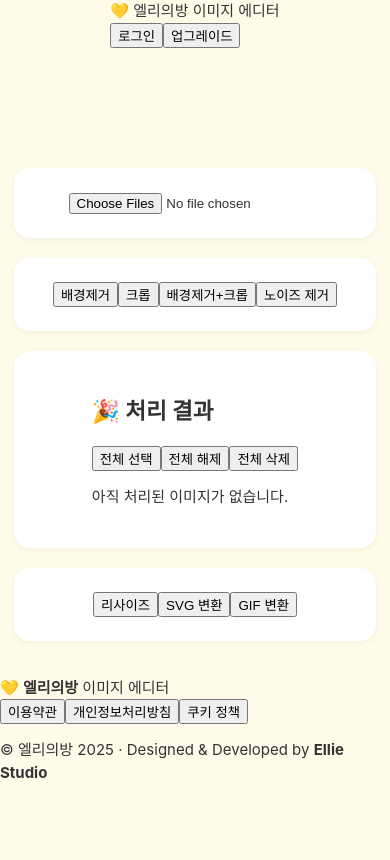
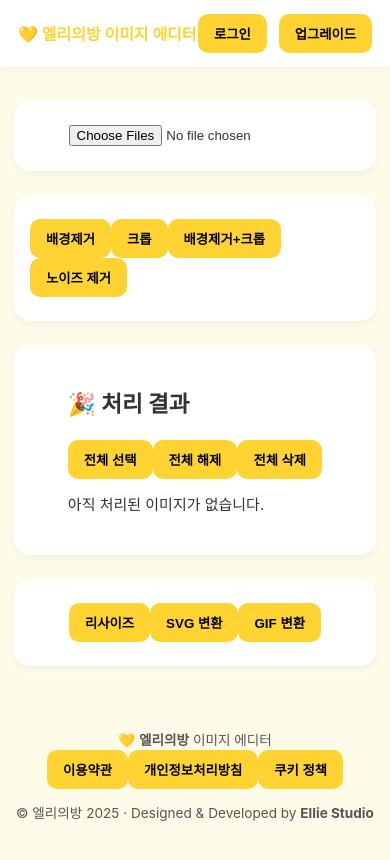
Before and after one commit to elliesbang/image-editor-elliesbang, a React (Vite) app: page / in a window 390 px wide. Shown: the top 860 px of the page. Built offline with nearby package versions, Linux system fonts and the light colour scheme; a web font is replaced by a local one.

Commit message:
Update App.css

```diff
--- a/src/App.css
+++ b/src/App.css
@@ -1,3 +1,4 @@
+/* 🌼 전체 레이아웃 */
 .app-layout {
   min-height: 100vh;
   background: #fffbe9;
@@ -8,65 +9,104 @@
   align-items: center;
 }
 
+/* 메인 본문 */
 .app-main {
   width: 100%;
-  max-width: 800px;
-  padding: 104px 20px 48px;
+  max-width: 900px;
+  padding: 120px 20px 64px;
   display: flex;
   flex-direction: column;
-  gap: 28px;
+  gap: 32px;
 }
 
+/* 공통 섹션 */
 .app-section {
   width: 100%;
   background: #ffffff;
   border-radius: 20px;
-  box-shadow: 0 2px 6px rgba(0, 0, 0, 0.05);
-  padding: 32px 28px;
+  box-shadow: 0 3px 8px rgba(0, 0, 0, 0.05);
+  padding: 36px 28px;
   display: flex;
   flex-direction: column;
   align-items: center;
+  gap: 20px;
 }
 
-@media (max-width: 600px) {
-  .app-main {
-    max-width: 100%;
-    padding: 120px 14px 36px;
-    gap: 20px;
-  }
-
-  .app-section {
-    padding: 24px 16px;
-    border-radius: 16px;
-  }
+/* 🌼 헤더 */
+.header {
+  width: 100%;
+  background: #fff;
+  box-shadow: 0 2px 8px rgba(0, 0, 0, 0.05);
+  padding: 16px 28px;
+  display: flex;
+  justify-content: space-between;
+  align-items: center;
+  position: fixed;
+  top: 0;
+  z-index: 50;
 }
 
-.thumbnail-grid {
+.header-left {
+  font-size: 1.2rem;
+  font-weight: 700;
+  color: #ffd331;
+}
+
+.header-right {
+  display: flex;
+  gap: 12px;
+}
+
+.header-button {
+  background: #ffd331;
+  border: none;
+  padding: 8px 14px;
+  border-radius: 8px;
+  font-weight: 600;
+  cursor: pointer;
+  transition: all 0.2s ease;
+}
+
+.header-button:hover {
+  background: #ffcc00;
+}
+
+/* 🌼 버튼 그룹 */
+.edit-buttons,
+.additional-buttons {
   display: grid;
-  grid-template-columns: repeat(auto-fit, minmax(8vw, 1fr));
-  gap: 4px;
+  grid-template-columns: repeat(auto-fit, minmax(120px, 1fr));
+  gap: 12px;
+  width: 100%;
   justify-items: center;
 }
 
-.thumbnail-grid .thumb,
-.thumb-image {
-  width: 100%;
-  aspect-ratio: 1 / 1;
-  object-fit: cover;
-  display: block;
-  border-radius: 8px;
-  transition: transform 0.2s ease;
+button {
+  padding: 10px 16px;
+  border-radius: 10px;
+  border: none;
+  background: #ffd331;
+  font-weight: 600;
+  cursor: pointer;
+  transition: 0.2s ease;
 }
 
-.thumbnail-grid .thumbnail.selected {
-  border-color: #ffd331;
-  box-shadow: 0 0 0 2px rgba(255, 211, 49, 0.3);
+button:hover {
+  background: #ffcc00;
+}
+
+/* 🌼 썸네일 */
+.thumbnail-grid {
+  display: grid;
+  grid-template-columns: repeat(5, 1fr);
+  gap: 6px;
+  justify-items: center;
 }
 
 .thumb-wrapper {
   position: relative;
   border: 2px solid transparent;
-  border-radius: 12px;
+  border-radius: 8px;
   overflow: hidden;
   cursor: pointer;
   transition: transform 0.2s ease, border-color 0.2s ease;
@@ -77,14 +117,55 @@
   transform: scale(1.02);
 }
 
-.thumbnail-grid .thumb.selected {
-  outline: 3px solid #ffd331;
-  outline-offset: -2px;
-  transform: scale(1.05);
+.thumb-image {
+  width: 100%;
+  aspect-ratio: 1/1;
+  object-fit: cover;
+  border-radius: 8px;
+  display: block;
 }
 
+/* 🌼 푸터 */
+footer {
+  margin-top: auto;
+  padding: 24px 0 40px;
+  text-align: center;
+  font-size: 0.85rem;
+  color: #555;
+}
+
+footer a {
+  color: #555;
+  text-decoration: none;
+  margin: 0 8px;
+}
+
+footer a:hover {
+  text-decoration: underline;
+}
+
+/* 🌼 반응형 */
 @media (max-width: 768px) {
-  .thumbnail-grid {
-    grid-template-columns: repeat(5, 1fr);
+  .app-main {
+    padding: 100px 14px 40px;
+    gap: 24px;
+  }
+
+  .app-section {
+    padding: 24px 16px;
+    border-radius: 16px;
+  }
+
+  .edit-buttons,
+  .additional-buttons {
+    grid-template-columns: repeat(2, 1fr);
+  }
+
+  .header {
+    padding: 14px 18px;
+  }
+
+  .header-left {
+    font-size: 1rem;
   }
 }
```
